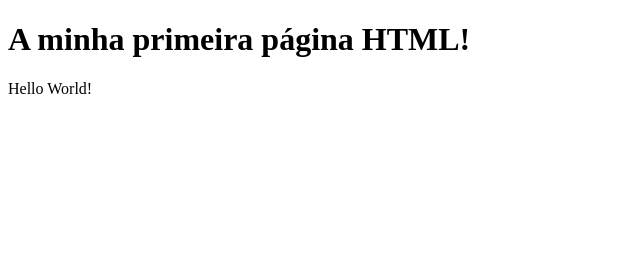
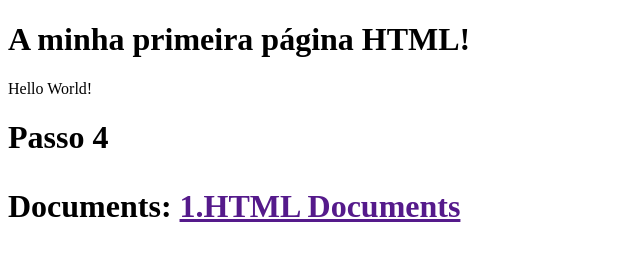
Before and after one commit to JoaoG2021/JoaoG2021.github.io, a plain HTML site: page index.html in a window 1280 px wide. Shown: the whole page, without its empty margins (0-640 px from the left). Drawn offline with Linux system fonts and the light colour scheme.

Commit message:
Update index.html

```diff
--- a/index.html
+++ b/index.html
@@ -8,5 +8,7 @@
   <body>
     <h1>A minha primeira página HTML!</h1>
     <p>Hello World!</p>
+    <h1>Passo 4<h1>
+      <p>Documents: <a href "Passo 4/Documento/Document.html">1.HTML Documents</a>
   </body>
 </html>
```
